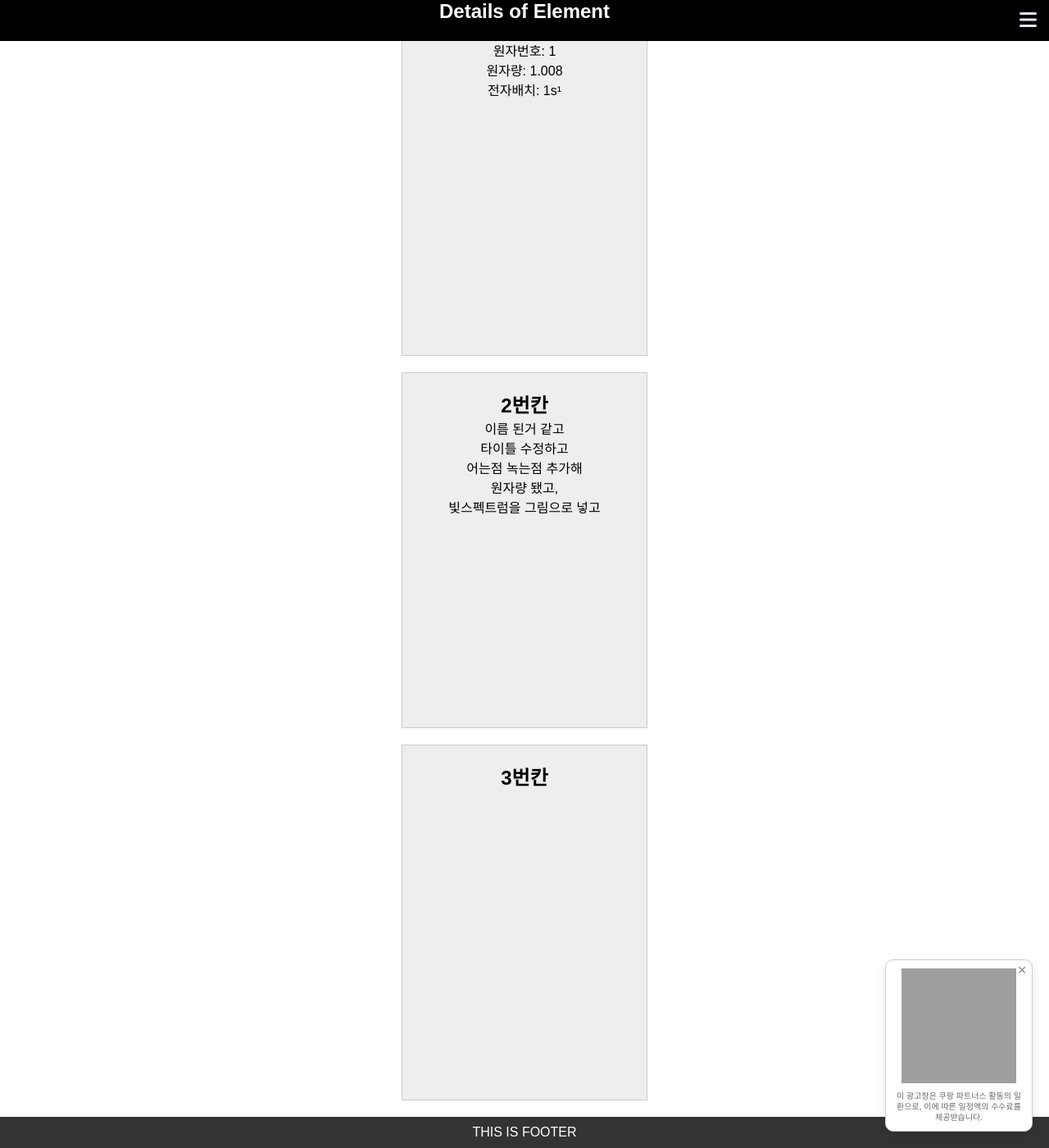
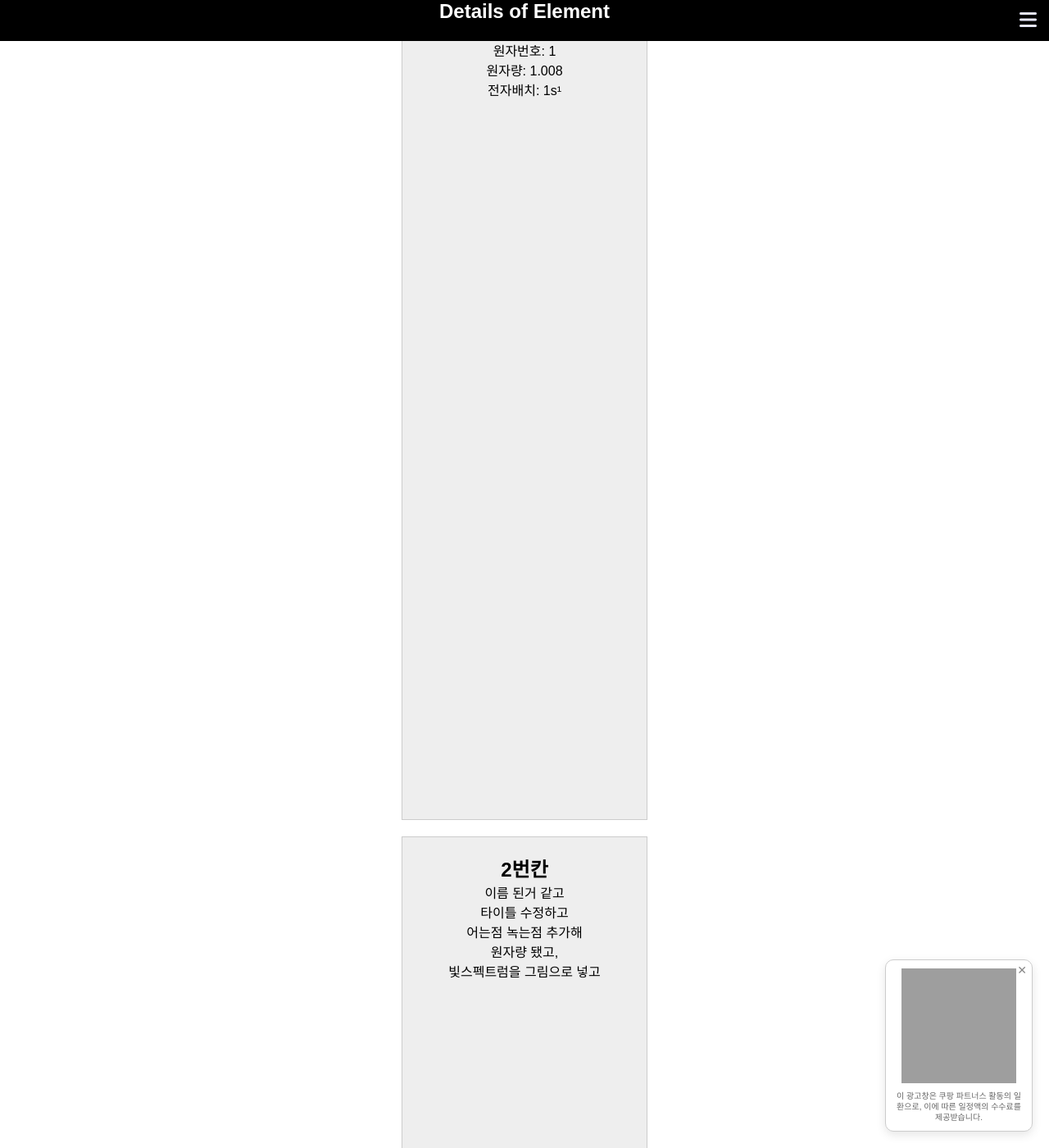
Before and after one commit to GaemiGaemi/science, a Jekyll site: the page built from _elements/1.md, in a window 1280 px wide and 1400 px high. Shown: the whole window at 82% size. Built offline with Jekyll 4.4.1, drawn with Linux system fonts in a browser that asks for light colours; nearby versions of some CDN libraries; grey boxes are pictures that could not be loaded.

Commit message:
Update _element.scss

```diff
--- a/_sass/_element.scss
+++ b/_sass/_element.scss
@@ -3,7 +3,6 @@
   flex-direction: column;         /* 세로 정렬 */
   justify-content: center;        /* 세로 가운데 */
   align-items: center;            /* 가로 가운데 */
-  height: 100dvh;                  /* 화면 전체 높이 */
   gap: 20px;                      /* 칸 사이 간격 */
 }
 
```
